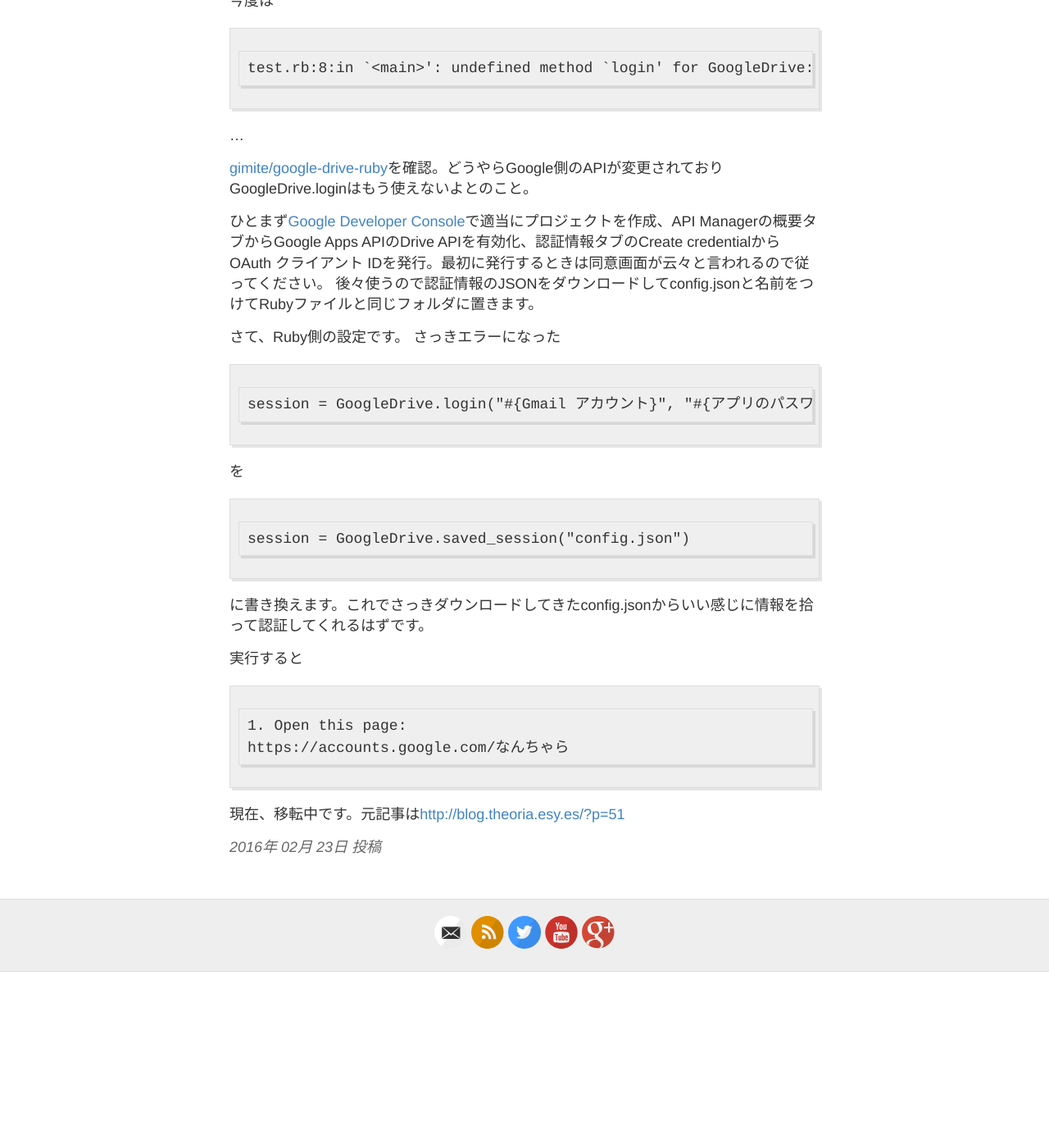
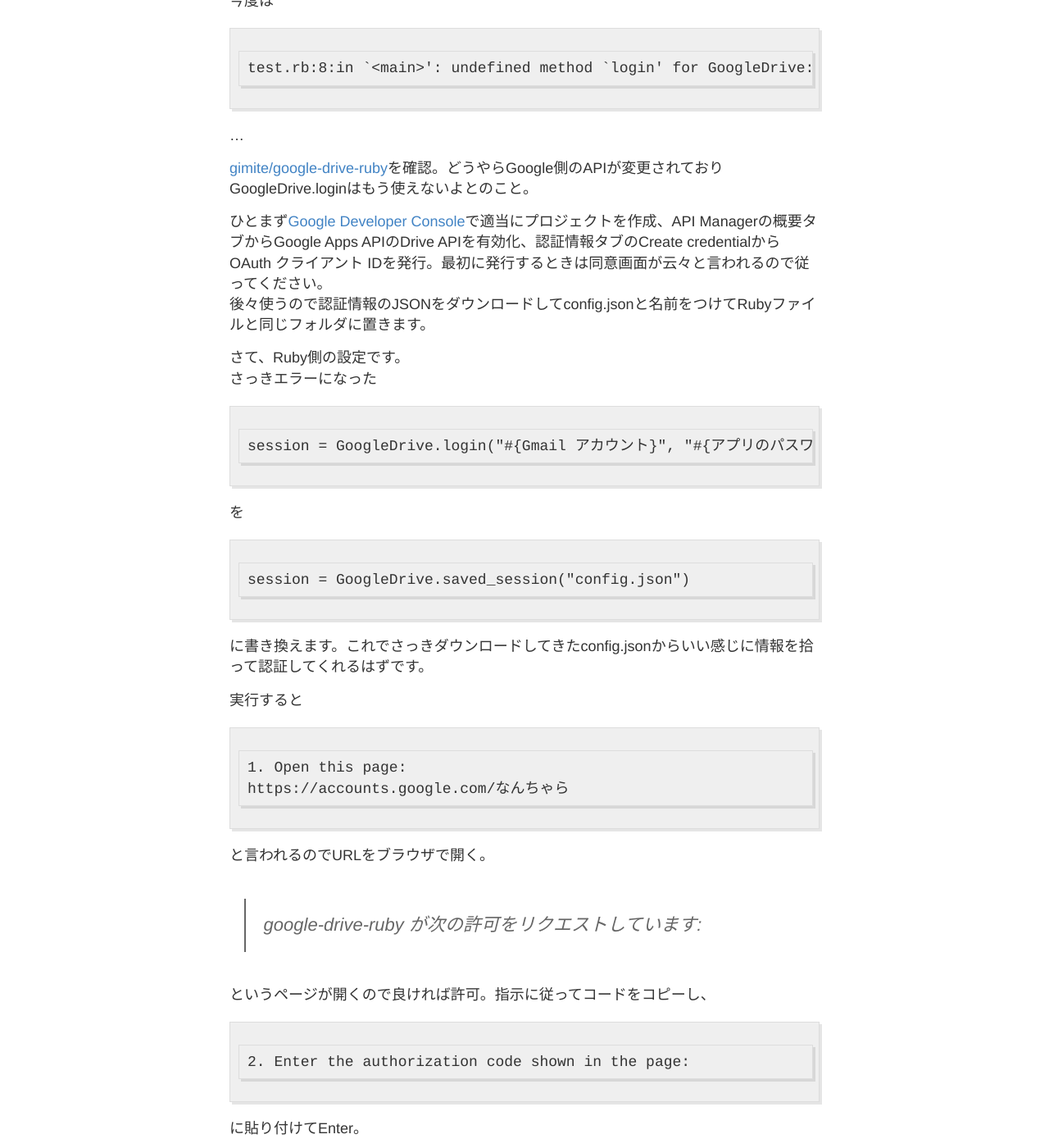
Before and after one commit to theoria24/theoria24.github.io, a Jekyll site: the page built from _posts/2016-2-23-Ruby-GoogleSpredSheet.md, in a window 1280 px wide and 1400 px high, scrolled down 1607 px. Shown: the whole window at 82% size. Built offline with Jekyll 4.4.1, drawn with Linux system fonts in a browser that asks for light colours; nearby versions of some CDN libraries; comment, search, counter and statistics services are not loaded; before the commit the page ends 2792 px from its top, so only the background shows below that; some of the changed text lies outside the part shown.

Commit message:
記事の更新

```diff
--- a/_posts/2016-2-23-Ruby-GoogleSpredSheet.md
+++ b/_posts/2016-2-23-Ruby-GoogleSpredSheet.md
@@ -75,4 +75,22 @@
     1. Open this page:
     https://accounts.google.com/なんちゃら
 
-現在、移転中です。元記事は[http://blog.theoria.esy.es/?p=51](http://blog.theoria.esy.es/?p=51)
+と言われるのでURLをブラウザで開く。
+
+> google-drive-ruby が次の許可をリクエストしています:
+
+というページが開くので良ければ許可。指示に従ってコードをコピーし、
+
+    2. Enter the authorization code shown in the page:
+
+に貼り付けてEnter。
+
+この後スプレッドシートを開くと…
+
+![GoogleSpredSheet](http://theoria24.github.io/images/Ruby-GoogleSpredSheet-1.png)
+
+[動作かくにん！よかった。](http://www.j-cast.com/tv/2014/05/08204104.html)
+
+2回目以降は認証情報がconfig.jsonに保存されているのでブラウザを立ち上げたりしなくても実行できます。
+
+あとのことは省略しますが、認証が通ったので読みこんだり書き込んだり色々できるはずです。頑張ってください。僕も頑張ります。
```
